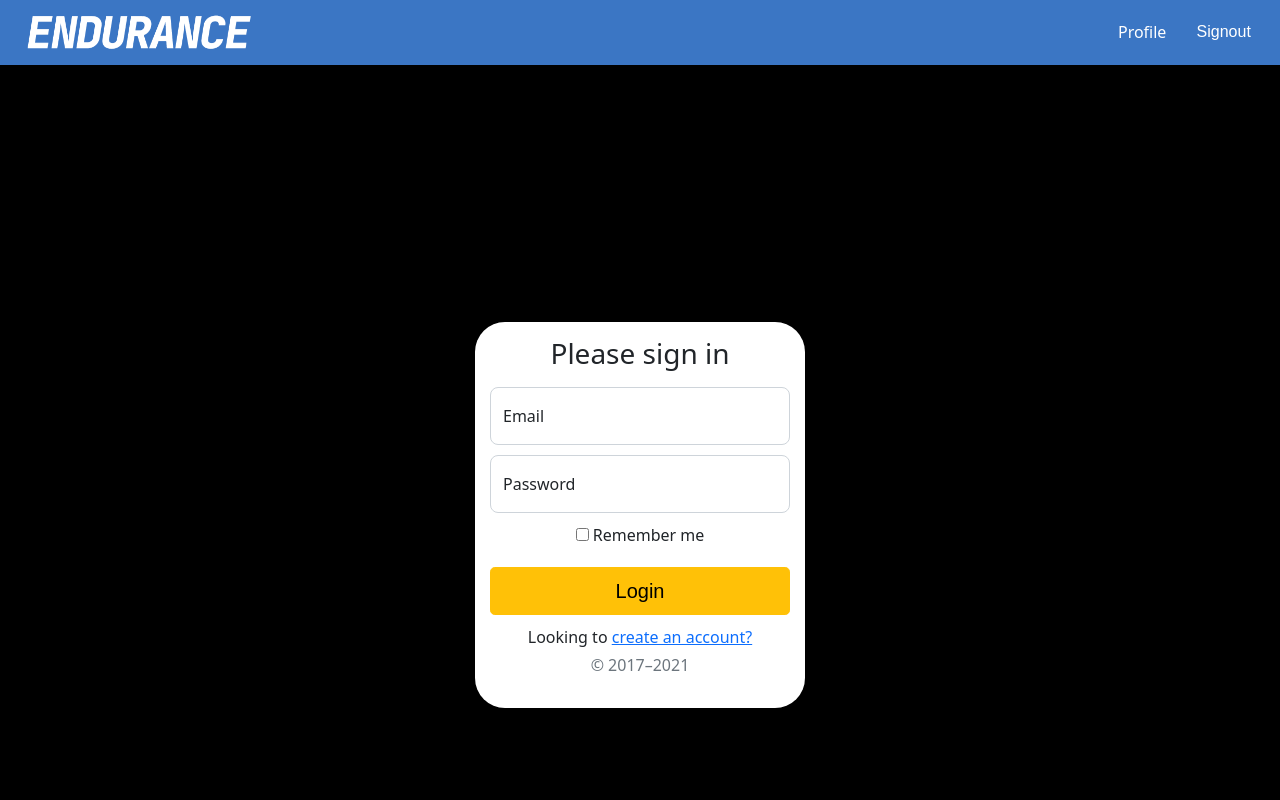
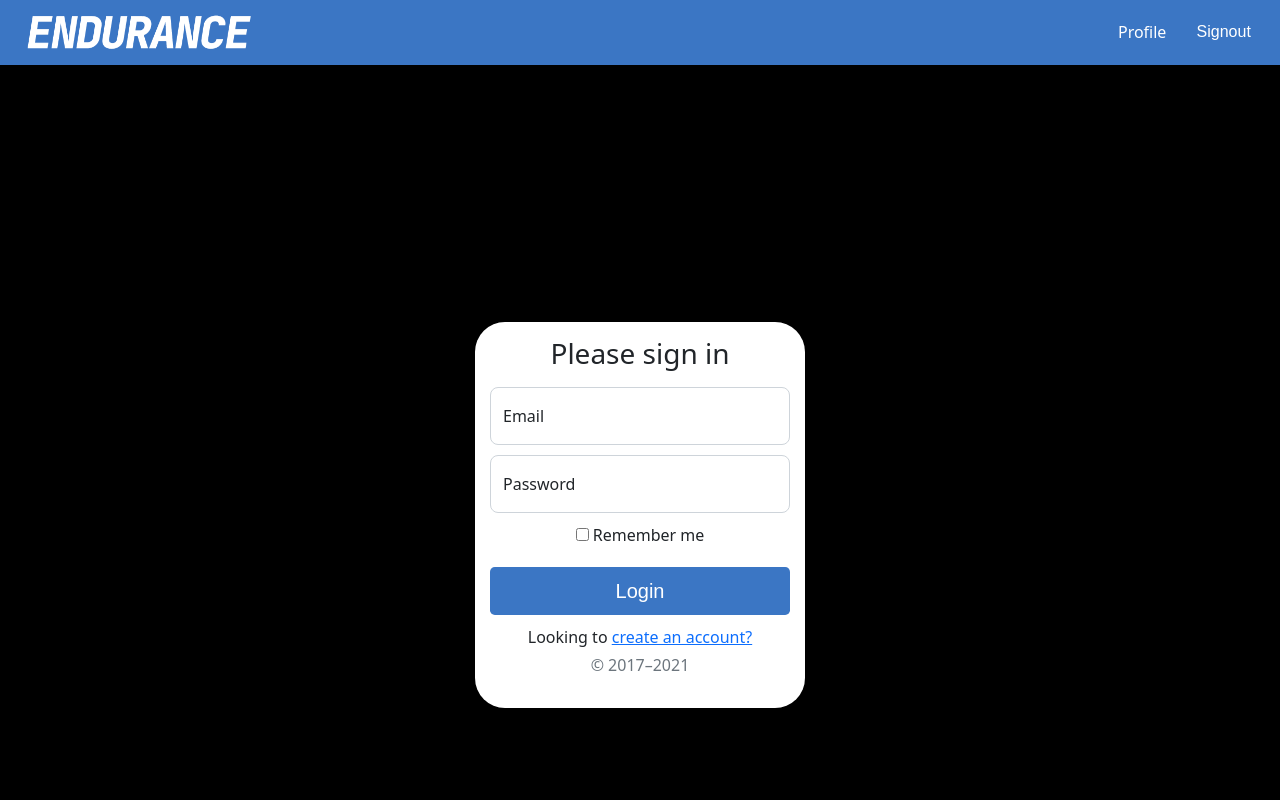
Before and after one commit to jonathonmcclen/endurance-lactate-analyzer-client, a React (Create React App) app: page /login in a window 1280 px wide. Shown: the top 800 px of the page. Built offline with nearby package versions, Linux system fonts and the light colour scheme; no server answers.

Commit message:
login styling updates

```diff
--- a/src/views/Login/Login.js
+++ b/src/views/Login/Login.js
@@ -59,7 +59,7 @@ function Login({ setUser }) {
                 </label>
               </div>
             </div>
-            <button className="w-100 btn btn-lg btn-warning" type="submit">
+            <button style={{backgroundColor: '#3b76c4', color: 'white'}} className="w-100 btn btn-lg btn-orchid" type="submit">
               Login
             </button>
             <p style={{ margin: "10px 0 0 0 " }}>
```
